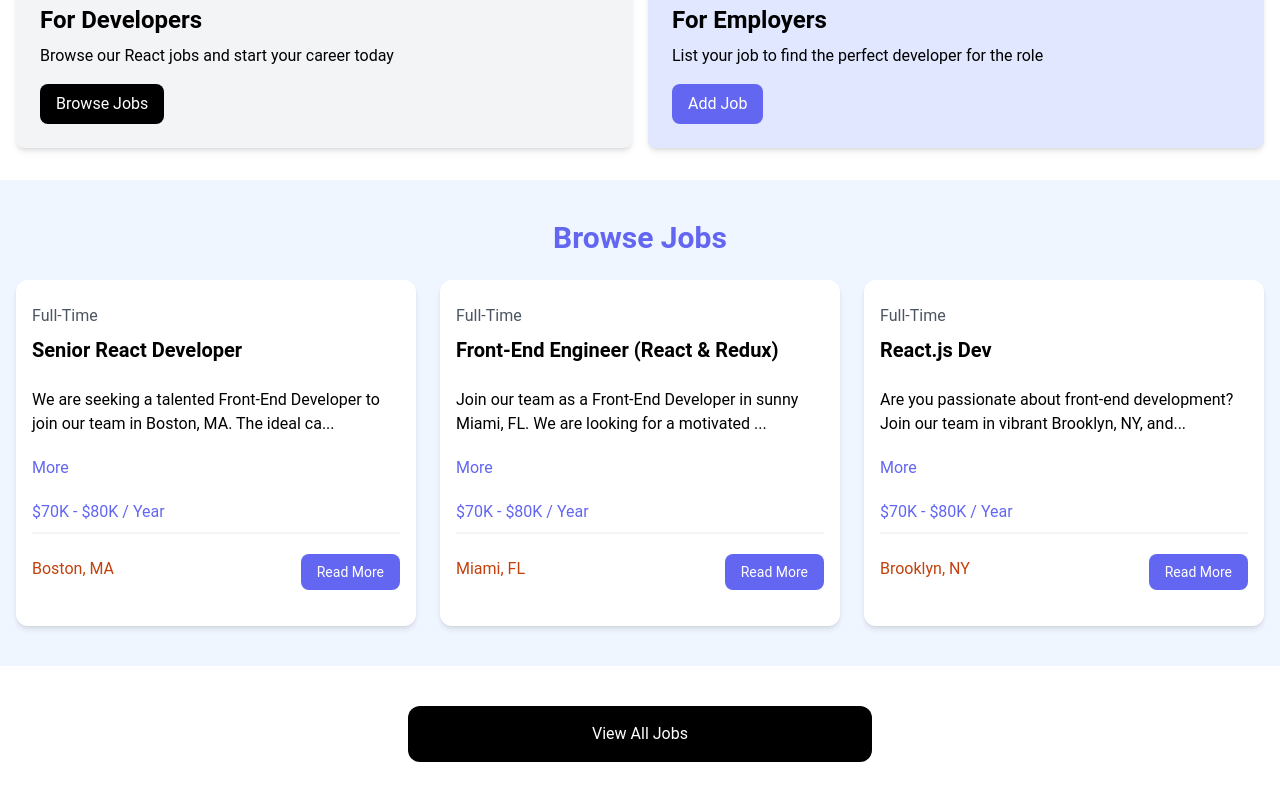
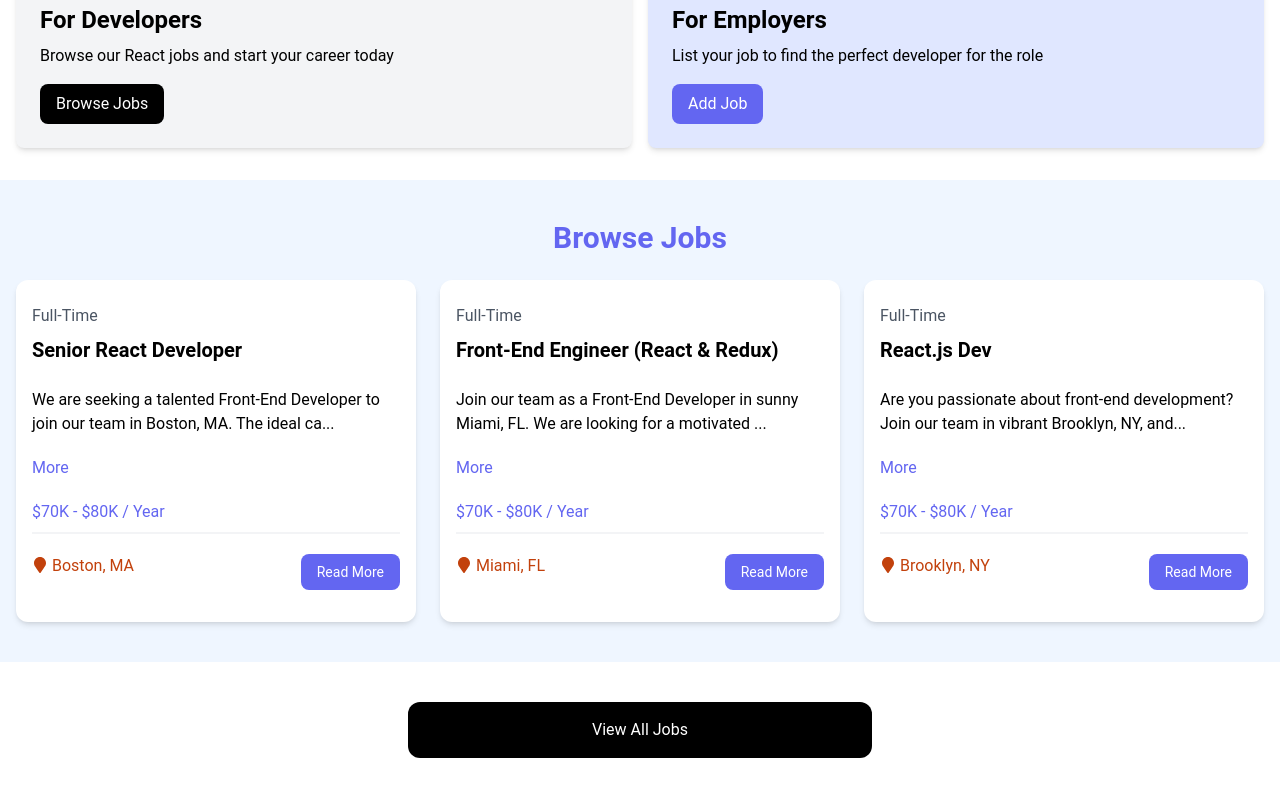
Before and after one commit to ajmal1722/react-practice, a React (Vite) app in the folder react-practice-traversy/: page / in a window 1280 px wide. Shown: the part 429-1229 px from the top of the page. Built offline with nearby package versions, Linux system fonts and the light colour scheme.

Commit message:
added location icon using react-icons

```diff
--- a/react-practice-traversy/package.json
+++ b/react-practice-traversy/package.json
@@ -11,7 +11,9 @@
   },
   "dependencies": {
     "react": "^18.2.0",
-    "react-dom": "^18.2.0"
+    "react-dom": "^18.2.0",
+    "react-icons": "^5.1.0",
+    "react-router-dom": "^6.23.0"
   },
   "devDependencies": {
     "@types/react": "^18.2.66",
--- a/react-practice-traversy/src/assets/components/SingleJob.jsx
+++ b/react-practice-traversy/src/assets/components/SingleJob.jsx
@@ -1,4 +1,5 @@
 import { useState } from "react";
+import { FaMapMarker } from 'react-icons/fa'
 
 const SingleJob = ({ job }) => {
 
@@ -35,7 +36,7 @@
 
         <div className="flex flex-col lg:flex-row justify-between mb-4">
           <div className="text-orange-700 mb-3">
-            <i className="fa-solid fa-location-dot text-lg"></i>
+            <FaMapMarker className="inline mb-1 mr-1"/>
             {job.location}
           </div>
           <a
```
Also changed, not shown: 1 other file (tests, documents, lock files or other folders).
